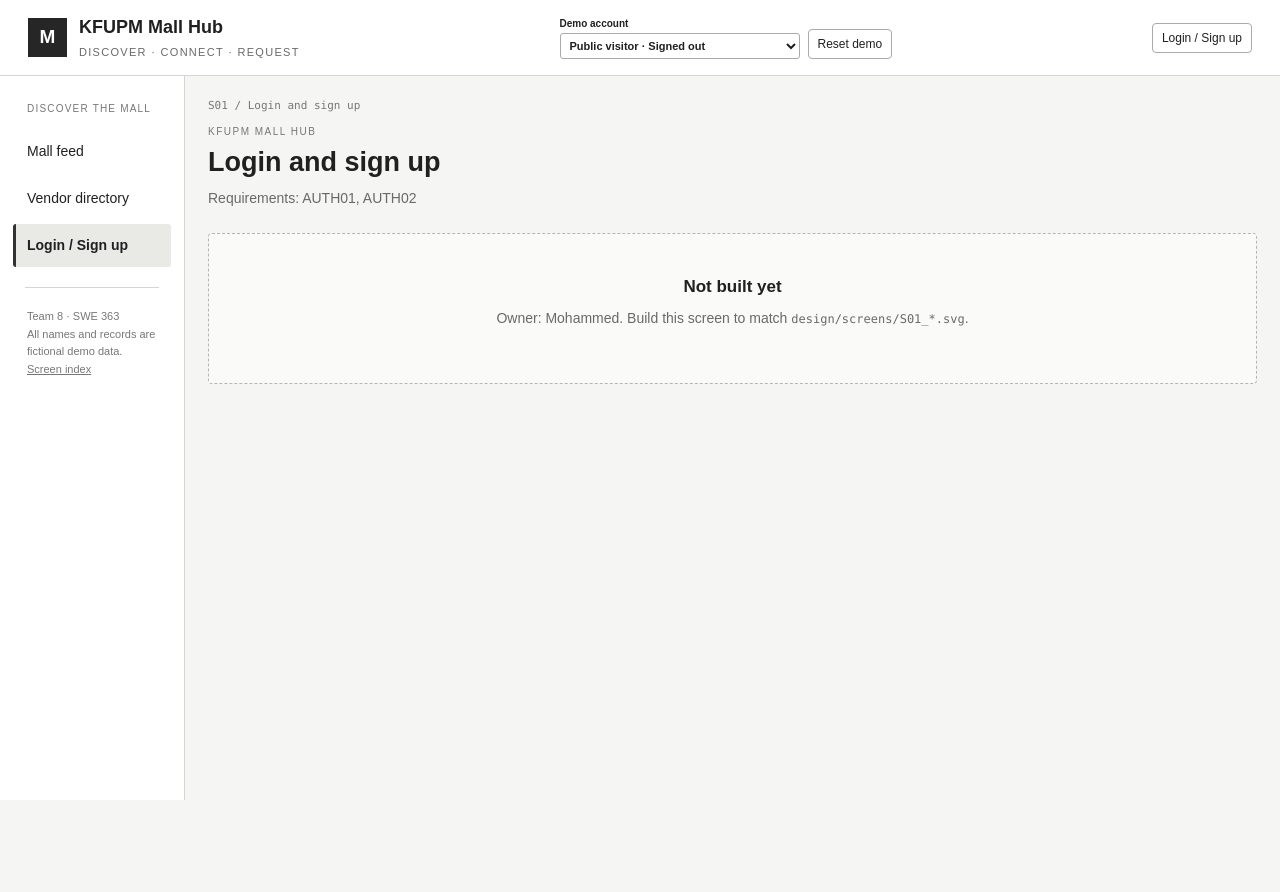
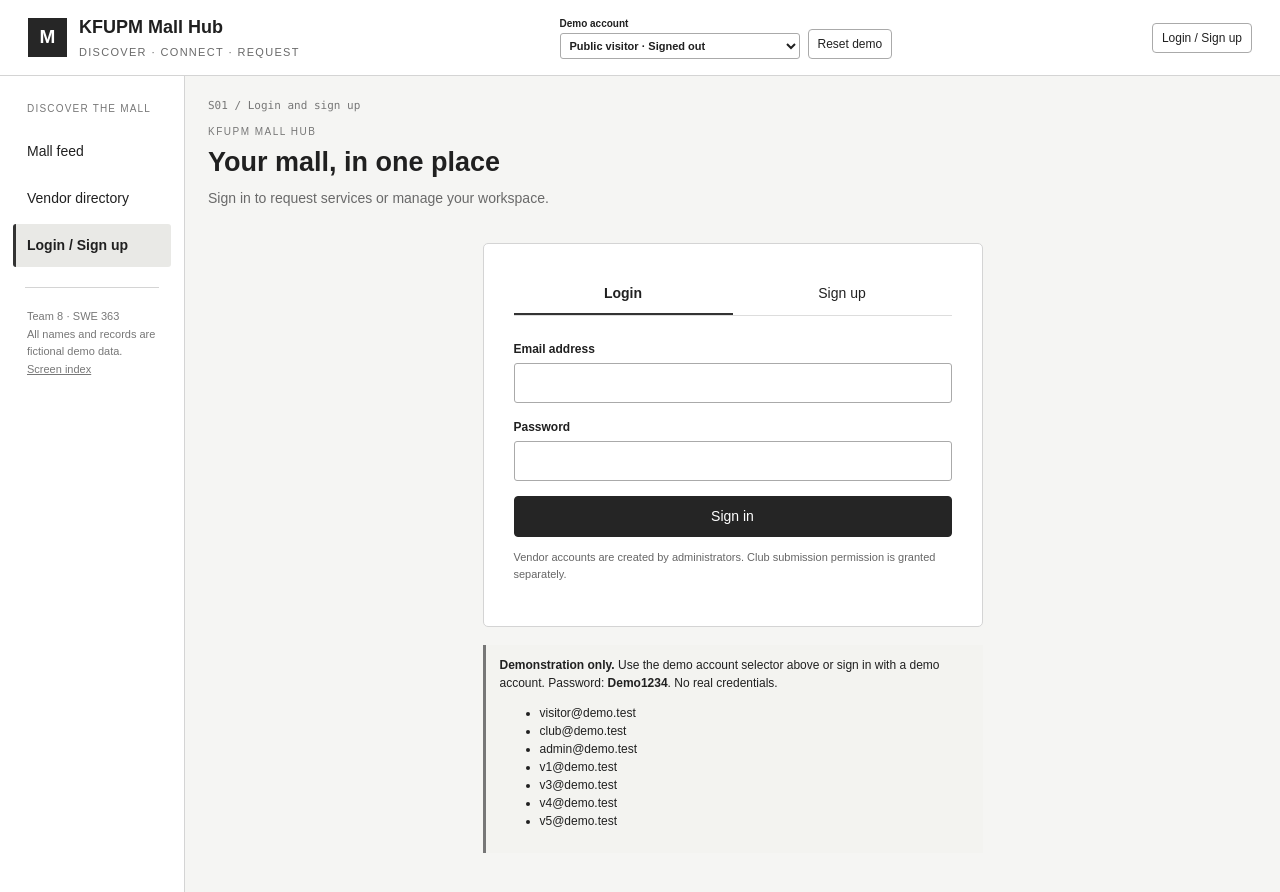
Before and after one commit to AbdulrahmanSal/swe363-sec2-team8-phase4, a React (Vite) app: page /login in a window 1280 px wide. Before the commit the page ends 800 px from the top, so only its background shows below. Built offline with nearby package versions, Linux system fonts and the light colour scheme.

Commit message:
S01: implement visitor registration and role-based sign in

```diff
--- a/src/pages/public/Login.jsx
+++ b/src/pages/public/Login.jsx
@@ -1,6 +1,47 @@
-import PagePlaceholder from '../../components/common/PagePlaceholder.jsx'
+import { useState } from 'react'
+import { Link, useNavigate } from 'react-router-dom'
+import { useAuth } from '../../context/AuthContext.jsx'
+import { useData } from '../../context/DataContext.jsx'
+import { PageHeader, FormField, ErrorSummary } from '../../components/common/index.js'
 
-/** S01 · Login and sign up (AUTH01, AUTH02) — owner: Mohammed */
+/** S01/S01b · AUTH01–AUTH02. Authentication is simulated in this browser. */
 export default function Login() {
-  return <PagePlaceholder id="S01" title="Login and sign up" owner="Mohammed" requirements="AUTH01, AUTH02" />
+  const { user, login, register } = useAuth()
+  const { data } = useData()
+  const navigate = useNavigate()
+  const [tab, setTab] = useState('login')
+  const [values, setValues] = useState({ name: '', email: '', password: '', confirm: '' })
+  const [errors, setErrors] = useState({})
+  const [saving, setSaving] = useState(false)
+  const [success, setSuccess] = useState(false)
+  const change = field => event => setValues(previous => ({ ...previous, [field]: event.target.value }))
+  function switchTab(next) { setTab(next); setErrors({}); setSuccess(false); setValues(previous => ({ ...previous, password: '', confirm: '' })) }
+  async function submit(event) {
+    event.preventDefault()
+    if (saving) return
+    setSaving(true); setErrors({}); setSuccess(false)
+    try {
+      const result = await Promise.resolve(tab === 'login' ? login(values) : register(values))
+      setValues(previous => ({ ...previous, password: '', confirm: '' }))
+      if (!result.ok) { setErrors(result.errors); return }
+      if (tab === 'signup') setSuccess(true)
+      else navigate(result.user.role === 'vendor' ? '/vendor' : result.user.role === 'admin' ? '/admin' : '/')
+    } finally { setSaving(false) }
+  }
+  const demoEmails = data.users.filter(account => ['visitor@demo.test', 'club@demo.test', 'v1@demo.test', 'v3@demo.test', 'v4@demo.test', 'v5@demo.test', 'admin@demo.test'].includes(account.email)).map(account => account.email)
+  return <><PageHeader id="S01" screenName="Login and sign up" title="Your mall, in one place" subtitle="Sign in to request services or manage your workspace." />
+    <div className="auth"><section className="panel">
+      <div className="tabs" role="group" aria-label="Account access"><button type="button" className={tab === 'login' ? 'selected' : ''} aria-pressed={tab === 'login'} onClick={() => switchTab('login')}>Login</button><button type="button" className={tab === 'signup' ? 'selected' : ''} aria-pressed={tab === 'signup'} onClick={() => switchTab('signup')}>Sign up</button></div>
+      {user && <p className="notice">Signed in as {user.name}. <Link to="/profile">Open account profile</Link>.</p>}
+      {success ? <div role="status" className="notice"><h2>Account created</h2><p>Your visitor account is ready.</p><button type="button" className="primary" onClick={() => switchTab('login')}>Back to Login</button></div> : <form onSubmit={submit} noValidate aria-busy={saving}>
+        <ErrorSummary errors={errors} />
+        {tab === 'signup' && <FormField label="Full name" name="name" autoComplete="name" value={values.name} onChange={change('name')} error={errors.name} required />}
+        <FormField label="Email address" name="email" type="email" autoComplete="email" value={values.email} onChange={change('email')} error={errors.email} required />
+        <FormField label="Password" name="password" type="password" autoComplete={tab === 'login' ? 'current-password' : 'new-password'} value={values.password} onChange={change('password')} error={errors.password} help={tab === 'signup' ? 'At least 8 characters, including a letter and a number.' : undefined} required />
+        {tab === 'signup' && <FormField label="Confirm password" name="confirm" type="password" autoComplete="new-password" value={values.confirm} onChange={change('confirm')} error={errors.confirm} required />}
+        <button type="submit" className="primary" style={{ width: '100%' }} disabled={saving}>{saving ? 'Saving…' : tab === 'signup' ? 'Create visitor account' : 'Sign in'}</button>
+      </form>}
+      <p className="accountnote">Vendor accounts are created by administrators. Club submission permission is granted separately.</p>
+    </section><div className="notice"><strong>Demonstration only.</strong> Use the demo account selector above or sign in with a demo account. Password: <strong>Demo1234</strong>. No real credentials.<ul className="demo-emails">{demoEmails.map(email => <li key={email}>{email}</li>)}</ul></div></div>
+  </>
 }
```
